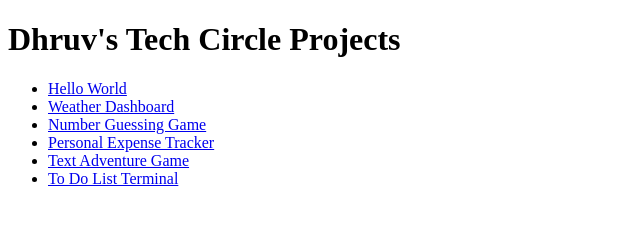
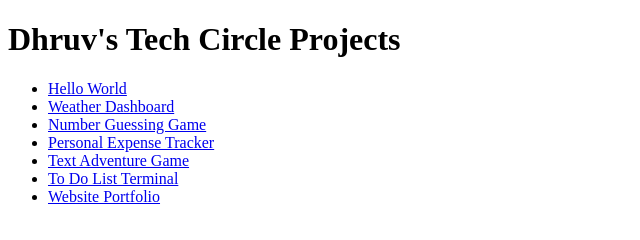
Before and after one commit to Dhruvsingh95/Tech-Circle, a plain HTML site: page index.html in a window 1280 px wide. Shown: the whole page, without its empty margins (0-640 px from the left). Drawn offline with Linux system fonts and the light colour scheme.

Commit message:
index.html for Netlify

```diff
--- a/index.html
+++ b/index.html
@@ -22,6 +22,8 @@
 
 <li><a href="To do list terminal.py">To Do List Terminal</a></li>
 
+<li><a href="Website Portfolio.html">Website Portfolio</a></li>
+
 </ul>
 
 </body>
```
